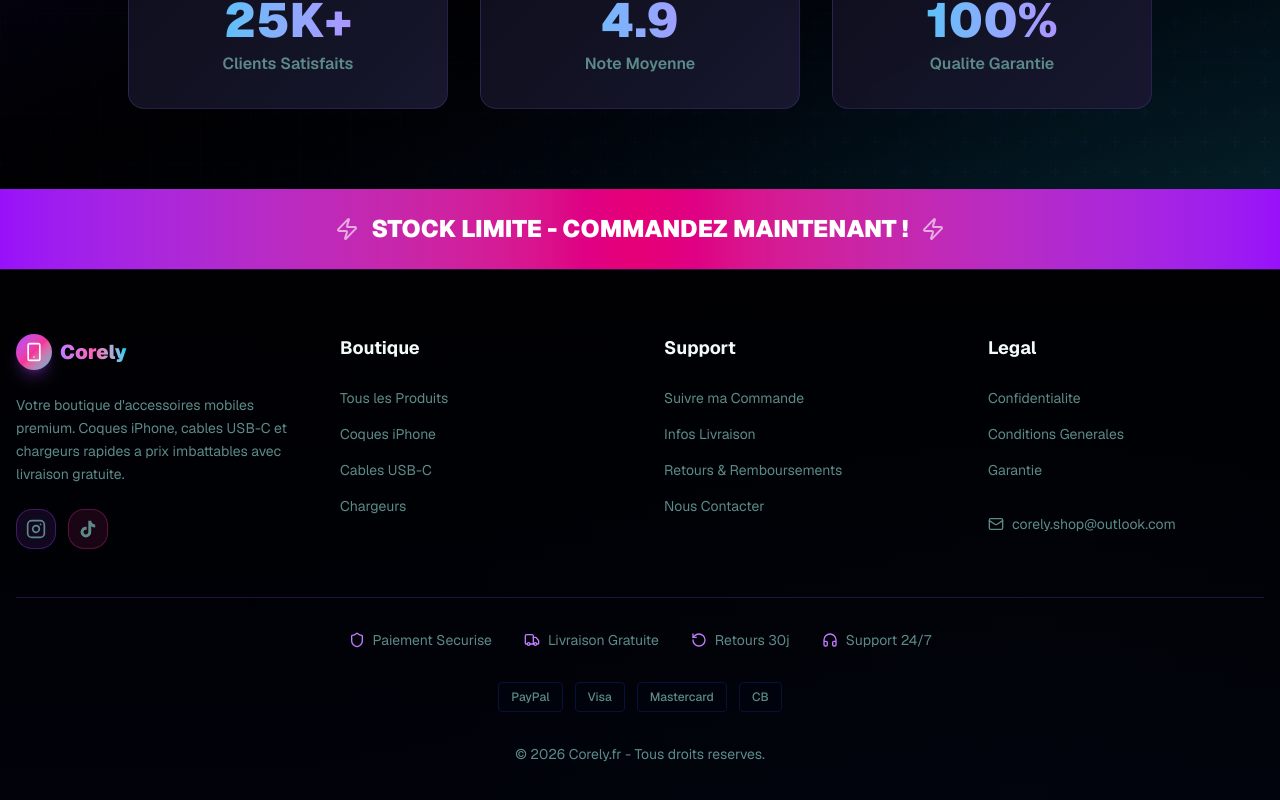
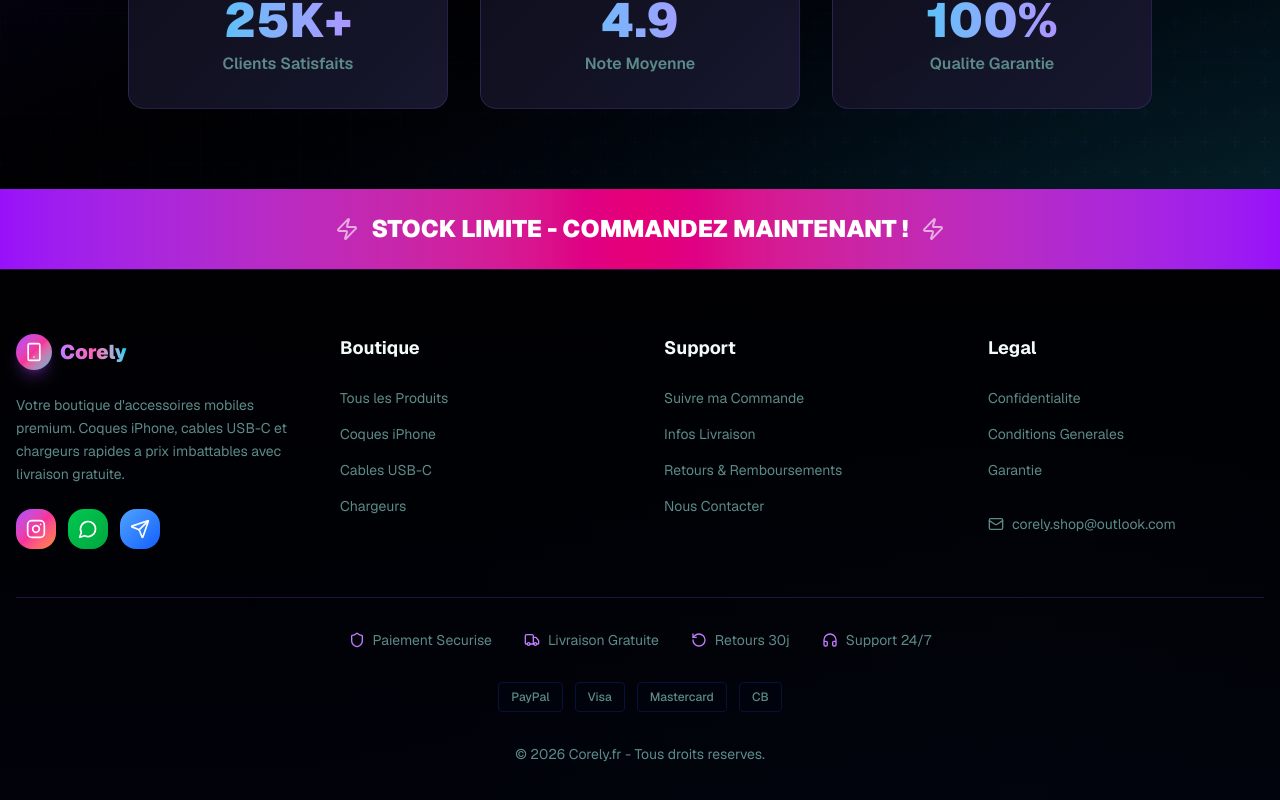
Before and after one commit to seeker-jpg/shipping-website, a Next.js app: page / in a window 1280 px wide. Shown: the part 4464-5264 px from the top of the page. Built offline with nearby package versions, Linux system fonts and the light colour scheme.

Commit message:
feat: add social contact icons to footer
Update footer with Instagram, WhatsApp, Telegram links
using environment variables and distinct hover effects.

Co-authored-by: null <245549247+seeker-jpg@users.noreply.github.com>

```diff
--- a/components/footer.tsx
+++ b/components/footer.tsx
@@ -1,9 +1,14 @@
 import Link from "next/link"
-import { Mail, Shield, Truck, RotateCcw, Headphones, Instagram } from "lucide-react"
+import { Mail, Shield, Truck, RotateCcw, Headphones, Instagram, MessageCircle, Send } from "lucide-react"
 import { Logo } from "@/components/logo"
 
 export function Footer() {
   const currentYear = new Date().getFullYear()
+
+  // Social media links from environment variables
+  const instagramUsername = process.env.NEXT_PUBLIC_INSTAGRAM || "corely.shop"
+  const whatsappLink = process.env.NEXT_PUBLIC_WHATSAPP || "https://wa.me/+33756964995"
+  const telegramLink = process.env.NEXT_PUBLIC_TELEGRAM || "https://t.me/+33756964995"
 
   return (
     <footer className="relative border-t border-purple-500/20">
@@ -19,27 +24,34 @@ export function Footer() {
               Coques iPhone, cables USB-C et chargeurs rapides a prix imbattables avec livraison gratuite.
             </p>
 
-            {/* Social Links */}
+            {/* Social Links - Instagram, WhatsApp, Telegram */}
             <div className="flex gap-3">
               <a
-                href="https://www.instagram.com/corely.fr/"
+                href={`https://instagram.com/${instagramUsername}`}
                 target="_blank"
                 rel="noopener noreferrer"
-                className="w-10 h-10 rounded-lg bg-purple-500/10 border border-purple-500/30 flex items-center justify-center text-muted-foreground hover:text-purple-400 hover:border-purple-400 hover:bg-purple-500/20 transition-all duration-300 hover-lift-sm"
+                className="w-10 h-10 rounded-lg bg-gradient-to-br from-purple-500 via-pink-500 to-orange-400 flex items-center justify-center text-white hover:scale-110 transition-all duration-300"
                 aria-label="Instagram"
               >
                 <Instagram className="w-5 h-5" />
               </a>
               <a
-                href="https://www.tiktok.com/@corely.fr"
+                href={whatsappLink}
                 target="_blank"
                 rel="noopener noreferrer"
-                className="w-10 h-10 rounded-lg bg-pink-500/10 border border-pink-500/30 flex items-center justify-center text-muted-foreground hover:text-pink-400 hover:border-pink-400 hover:bg-pink-500/20 transition-all duration-300 hover-lift-sm"
-                aria-label="TikTok"
+                className="w-10 h-10 rounded-lg bg-gradient-to-br from-green-500 to-green-600 flex items-center justify-center text-white hover:scale-110 transition-all duration-300"
+                aria-label="WhatsApp"
               >
-                <svg className="w-5 h-5" fill="currentColor" viewBox="0 0 24 24">
-                  <path d="M19.59 6.69a4.83 4.83 0 0 1-3.77-4.25V2h-3.45v13.67a2.89 2.89 0 0 1-5.2 1.74 2.89 2.89 0 0 1 2.31-4.64 2.93 2.93 0 0 1 .88.13V9.4a6.84 6.84 0 0 0-1-.05A6.33 6.33 0 0 0 5 20.1a6.34 6.34 0 0 0 10.86-4.43v-7a8.16 8.16 0 0 0 4.77 1.52v-3.4a4.85 4.85 0 0 1-1-.1z"/>
-                </svg>
+                <MessageCircle className="w-5 h-5" />
+              </a>
+              <a
+                href={telegramLink}
+                target="_blank"
+                rel="noopener noreferrer"
+                className="w-10 h-10 rounded-lg bg-gradient-to-br from-blue-400 to-blue-600 flex items-center justify-center text-white hover:scale-110 transition-all duration-300"
+                aria-label="Telegram"
+              >
+                <Send className="w-5 h-5" />
               </a>
             </div>
           </div>
```
